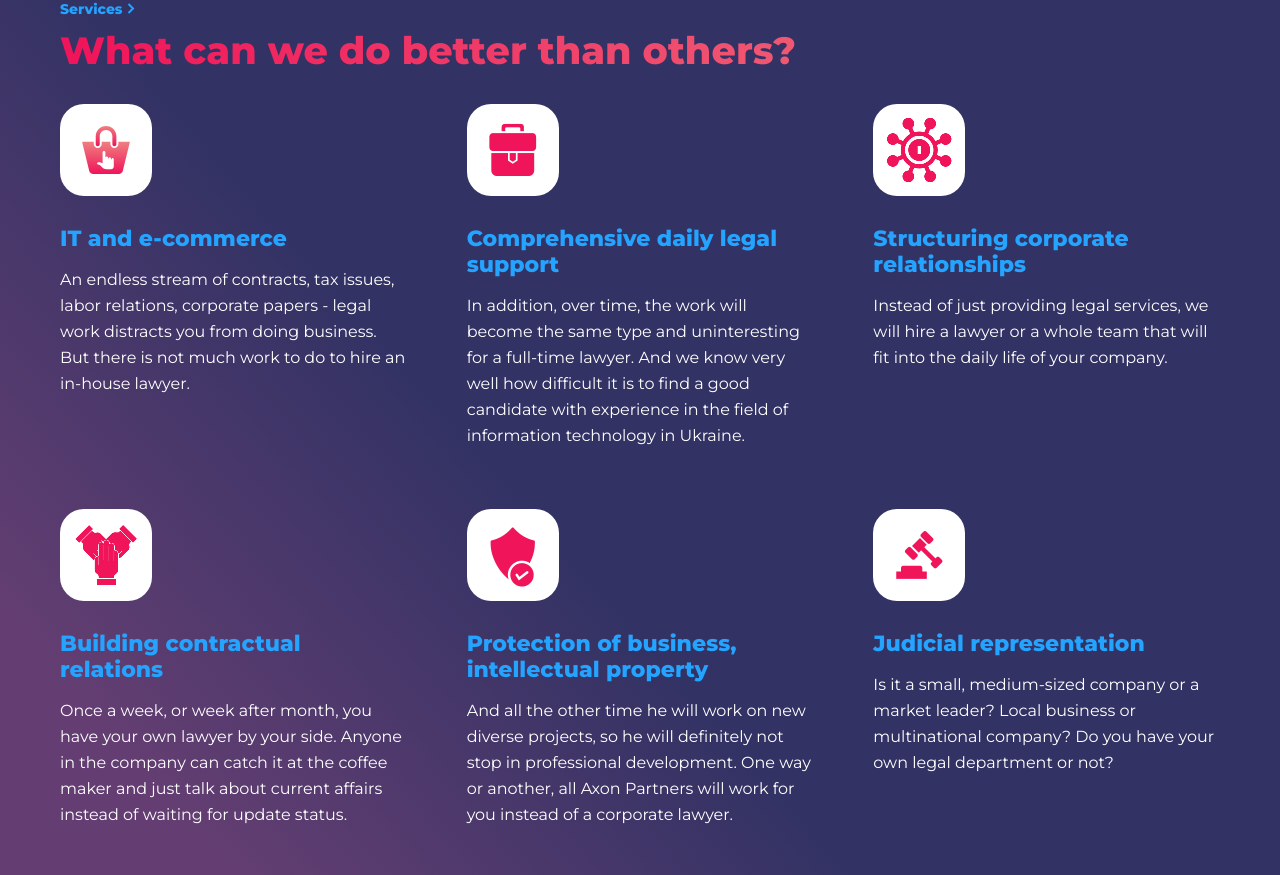
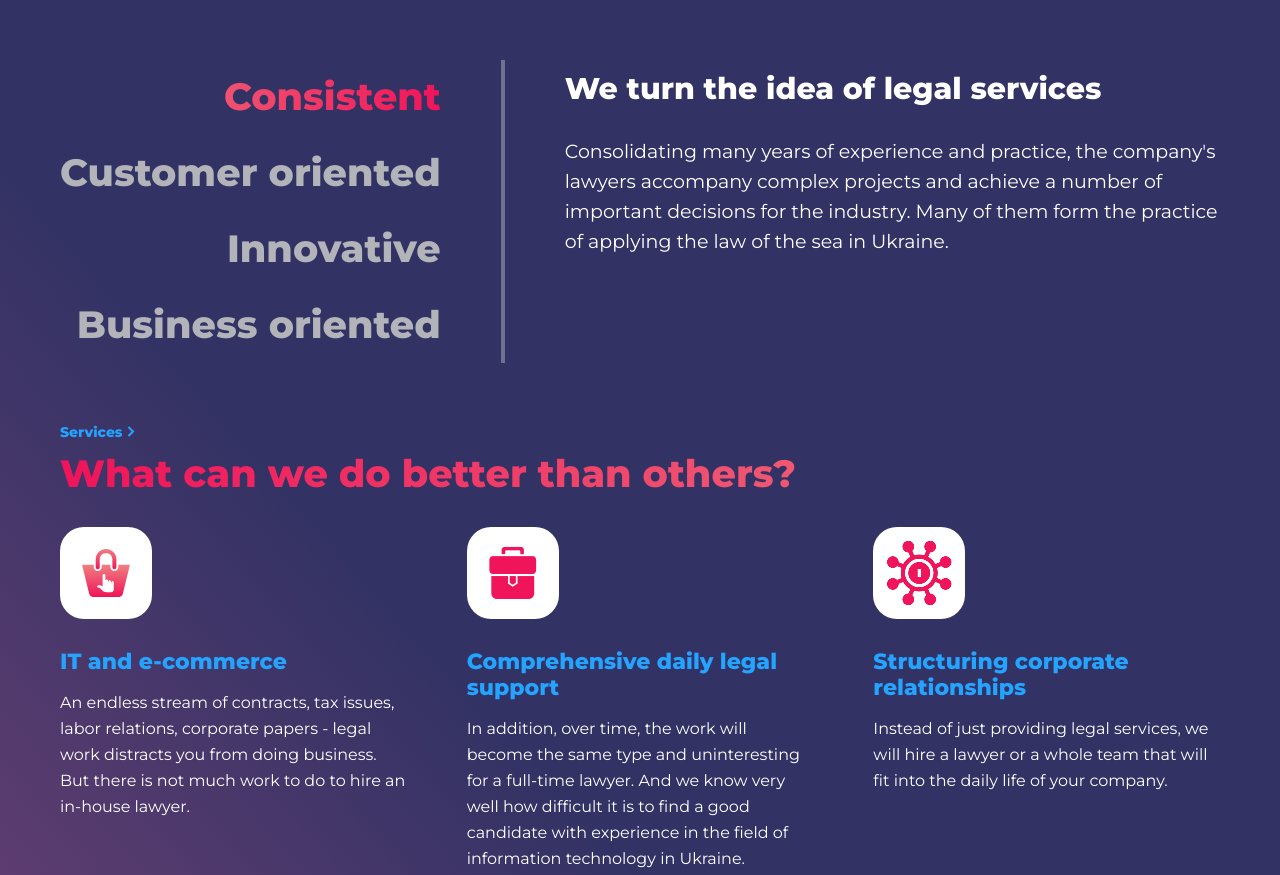
Before and after one commit to Mikhajl0/hlegalresweb, a plain HTML site: page index.html in a window 1280 px wide. Shown: the top 875 px of the page. Drawn offline with Linux system fonts and the light colour scheme; files whose address does not match are found by name.

Commit message:
end of block styling

```diff
--- a/index.html
+++ b/index.html
@@ -11,6 +11,21 @@
         <section class="cards">
             <div class="cards-back-color">
                 <div class="wrapper">
+                    <div class="consistent">
+                        <div class="consistent-blok">
+                            <a href="/" class="consistent-link link-active">Consistent</a>
+                            <a href="/" class="consistent-link">Customer oriented</a>
+                            <a href="/" class="consistent-link">Innovative</a>
+                            <a href="/" class="consistent-link">Business oriented</a>
+                        </div>
+                        <div class="consistent-div">
+                            <h3 class="consistent-title">We turn the idea of legal services</h3>
+                            <p class="consistent-text">Consolidating many years of experience and practice, the company's
+                                lawyers accompany complex projects and achieve a number of important decisions for the industry.
+                                Many of them form the practice of applying the law of the sea in Ukraine.
+                            </p>
+                        </div>
+                    </div>
                     <div class="services">
                         <a href="/" class="services-link">
                             Services
--- /dev/null
+++ b/scss/_consistent.scss
@@ -0,0 +1,126 @@
+$colori-f: #FFFFFF;
+
+@mixin font-decor {
+    font-size: 30px;
+    line-height: 36px;
+    text-decoration: none;
+    font-weight: 700;
+}
+
+@mixin background {
+    background: linear-gradient(90.13deg, #EF8080 0.84%, #F0145A 99.96%);
+    background-clip: text;
+    -webkit-text-fill-color: transparent;
+}
+.consistent {
+    padding: 30px 0 30px 0;
+    // background: linear-gradient(228.57deg, #323264 11.93%, #323264 57.17%, #643E72 87.46%);
+
+
+    &-blok {
+        display: flex;
+        gap: 30px;
+        flex-shrink: 0;
+        overflow: auto;
+        padding-bottom: 30px;
+    }
+
+    &-link {
+        @include font-decor;
+        flex-shrink: 0;
+        color: #B3B3BA;
+
+        &:hover {
+            color: #F0145A;
+        }
+    }
+
+    &-div {
+        border-top: 4px solid #FFFFFF4D;
+;
+    }
+
+    &-title {
+        margin-top: 30px;
+        margin-bottom: 30px;
+        font-size: 20px;
+        line-height: 24px;
+        font-weight: 700;
+        color: $colori-f;
+    }
+
+    &-text {
+        font-size: 19px;
+        line-height: 30px;
+        color: $colori-f;
+        margin: 0;
+    }
+}
+
+.link-active {
+    @include background;
+}
+
+@media (min-width: 768px) {
+    .consistent {
+        padding: 60px 0 60px 0;
+    }
+
+    .consistent-blok {
+        padding-bottom: 60px;
+    }
+
+    .consistent-link {
+        font-size: 38px;
+        line-height: 46px;
+    }
+
+    .consistent-title {
+        margin-top: 60px;
+        font-size: 30px;
+        line-height: 37px;
+    }
+}
+
+@media (min-width: 1024px) {
+    .consistent {
+        display: flex;
+    }
+
+    .consistent-blok {
+        flex-direction: column;
+        padding: 14px 60px 14px 0;
+        height: 303px;
+    }
+
+    .consistent-link {
+        text-align: end;
+    }
+
+    .consistent-div {
+        border-top: none;
+        border-left: 4px solid #FFFFFF4D;
+        padding: 10px 0 10px 60px;
+    }
+
+    .consistent-title {
+        margin: 0 0 30px 0;
+    }
+}
+
+@media (min-width: 1440px) {
+    .consistent {
+        padding-left: 120px;
+        padding-right: 120px;
+    }
+
+    .consistent-div {
+       padding: 43px 0 43px 60px;
+    }
+}
+
+@media (min-width: 1920px) {
+        .consistent-div {
+       padding: 73px 0 73px 60px;
+    }
+}
--- a/scss/_slider.scss
+++ b/scss/_slider.scss
@@ -16,6 +16,7 @@
         align-items: center;
         justify-content: start;
         gap: 50px;
+        // overflow: hidden;
     }
 
     &-cards {
--- a/scss/style.scss
+++ b/scss/style.scss
@@ -2,6 +2,7 @@
 @import'../font/stylesheet.css';
 @import'helpers';
 @import'fonts-style';
+@import'consistent';
 @import'services';
 @import'slider';
 @import'partners';
```
Also changed, not shown: css/style.css, 1 other file.
